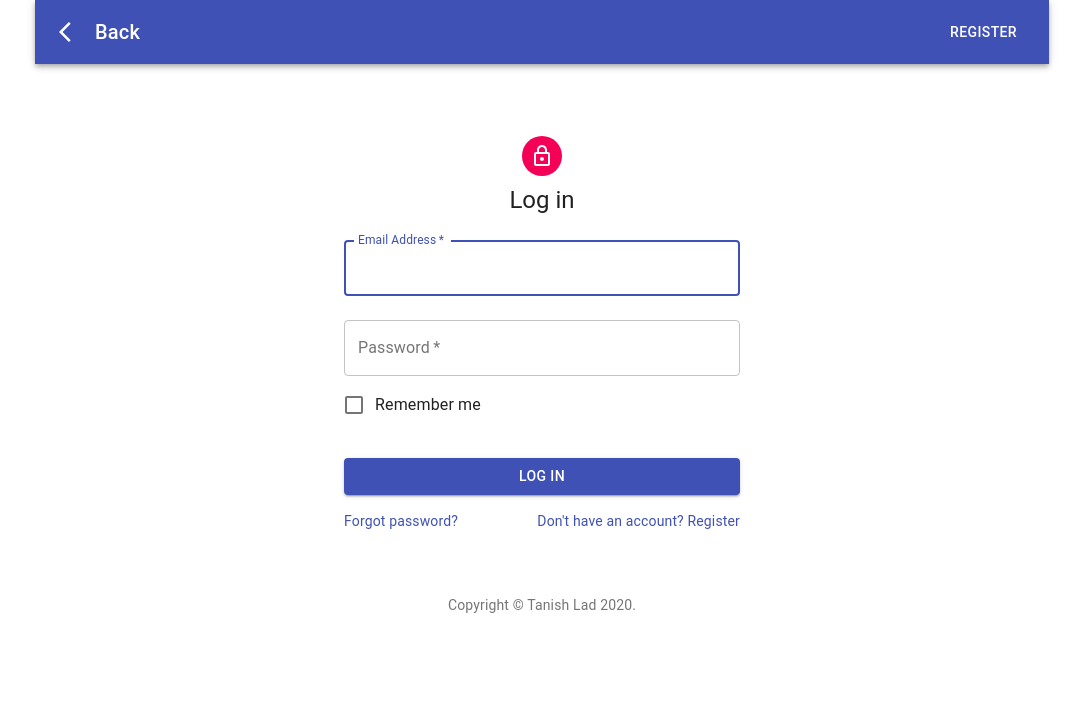
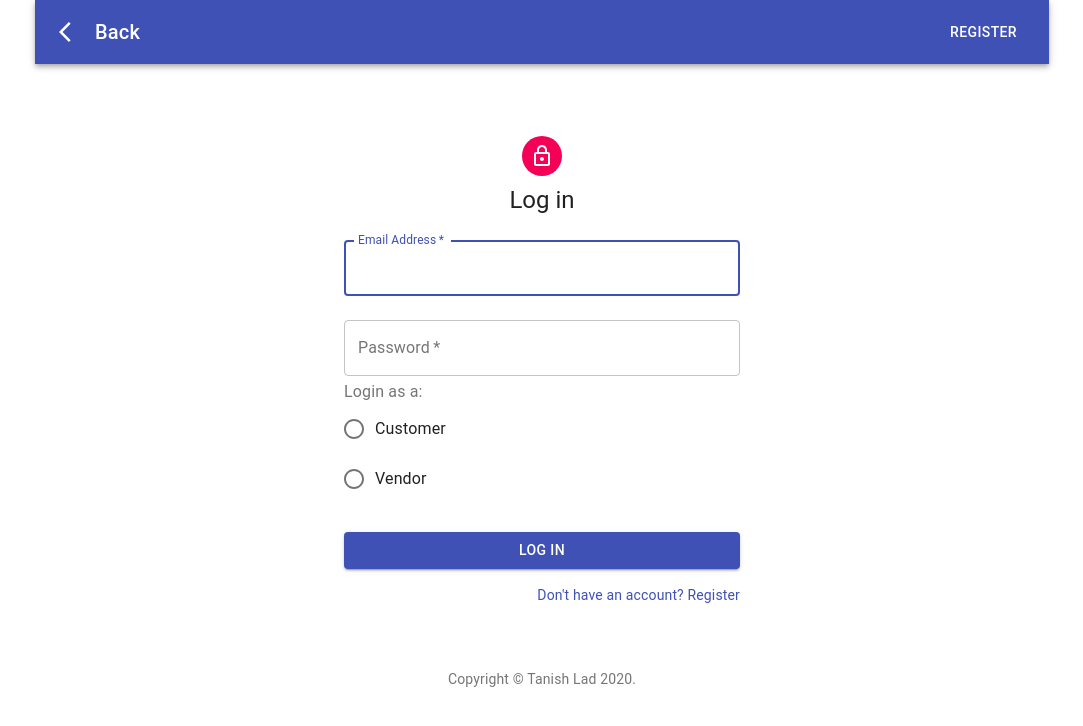
Before and after one commit to destinyson7/Bulk-Purchase-App, a React (Create React App) app in the folder frontend/: page /login in a window 1280 px wide. Shown: the top 726 px of the page, without its empty margins (98-1181 px from the left). Built offline with nearby package versions, Linux system fonts and the light colour scheme.

Commit message:
on change events handled

```diff
--- a/frontend/src/components/LogIn.js
+++ b/frontend/src/components/LogIn.js
@@ -16,6 +16,11 @@ import AppBar from '@material-ui/core/AppBar';
 import Toolbar from '@material-ui/core/Toolbar';
 import IconButton from '@material-ui/core/IconButton';
 import ArrowBackIos from '@material-ui/icons/ArrowBackIos';
+import Radio from '@material-ui/core/Radio';
+import RadioGroup from '@material-ui/core/RadioGroup';
+import FormHelperText from '@material-ui/core/FormHelperText';
+import FormControl from '@material-ui/core/FormControl';
+import FormLabel from '@material-ui/core/FormLabel'
 
 function Copyright() {
   return (
@@ -58,6 +63,26 @@ const styles = theme => ({
 
 class LogIn extends Component {
 
+    constructor(props) {
+        super(props);
+
+        this.state = {
+            email: '',
+            password: '',
+            type: '',
+        }
+
+        this.handleChange = this.handleChange.bind(this);
+    }
+
+    handleChange(event) {
+        // console.log(this.state)
+        const { name, value } = event.target;
+        this.setState({
+            [name]: value,
+        });
+    }
+
     render() {
         const { classes } = this.props;
 
@@ -72,7 +97,7 @@ class LogIn extends Component {
                           <Typography variant="h6" className={classes.title} style={{flex: 1}}>
                             Back
                           </Typography>
-                            <Button color="inherit" className='float-right'onClick={event =>  window.location.href='/Register'}>Register</Button>
+                          <Button color="inherit" className='float-right' onClick={event =>  window.location.href='/Register'}>Register</Button>
                         </Toolbar>
                     </AppBar>
                 </Container>
@@ -97,6 +122,8 @@ class LogIn extends Component {
                         name="email"
                         autoComplete="email"
                         autoFocus
+                        onChange={this.handleChange}
+                        value={this.state.email}
                       />
                       <TextField
                         variant="outlined"
@@ -108,11 +135,18 @@ class LogIn extends Component {
                         type="password"
                         id="password"
                         autoComplete="current-password"
+                        onChange={this.handleChange}
+                        value={this.state.password}
                       />
-                      <FormControlLabel
-                        control={<Checkbox value="remember" color="primary" />}
-                        label="Remember me"
-                      />
+                      <Grid item xs={12}>
+                          <FormControl component="fieldset" className={classes.formControl}>
+                         <FormLabel component="legend">Login as a:</FormLabel>
+                         <RadioGroup aria-label="gender" name="type" value={this.state.type} onChange={this.handleChange}>
+                           <FormControlLabel value="customer" control={<Radio />} label="Customer" />
+                           <FormControlLabel value="vendor" control={<Radio />} label="Vendor" />
+                         </RadioGroup>
+                       </FormControl>
+                      </Grid>
                       <Button
                         type="submit"
                         fullWidth
@@ -122,14 +156,9 @@ class LogIn extends Component {
                       >
                         Log In
                       </Button>
-                      <Grid container>
-                        <Grid item xs>
-                          <Link href="#" variant="body2">
-                            Forgot password?
-                          </Link>
-                        </Grid>
+                      <Grid container justify="flex-end">
                         <Grid item>
-                          <Link href="http://localhost:3000/register" variant="body2">
+                          <Link href="/Register" variant="body2">
                             {"Don't have an account? Register"}
                           </Link>
                         </Grid>
--- a/frontend/src/components/Register.js
+++ b/frontend/src/components/Register.js
@@ -16,6 +16,11 @@ import AppBar from '@material-ui/core/AppBar';
 import Toolbar from '@material-ui/core/Toolbar';
 import IconButton from '@material-ui/core/IconButton';
 import ArrowBackIos from '@material-ui/icons/ArrowBackIos';
+import Radio from '@material-ui/core/Radio';
+import RadioGroup from '@material-ui/core/RadioGroup';
+import FormHelperText from '@material-ui/core/FormHelperText';
+import FormControl from '@material-ui/core/FormControl';
+import FormLabel from '@material-ui/core/FormLabel'
 
 function Copyright() {
   return (
@@ -59,6 +64,29 @@ const styles = theme => ({
 
 class Register extends Component {
 
+    constructor(props) {
+        super(props);
+
+        this.state = {
+            email: '',
+            password: '',
+            firstName: '',
+            lastName: '',
+            type: '',
+        }
+
+        this.handleChange = this.handleChange.bind(this);
+    }
+
+    handleChange(event) {
+        // console.log(this.state)
+        const { name, value } = event.target;
+        this.setState({
+            [name]: value,
+        })
+        console.log(this.state)
+    }
+
   render() {
       const { classes } = this.props;
       return (
@@ -85,6 +113,7 @@ class Register extends Component {
                   </Avatar>
                   <Typography component="h1" variant="h5">
                     Register
+                    <br/>
                   </Typography>
                   <form className={classes.form} noValidate>
                     <Grid container spacing={2}>
@@ -98,6 +127,8 @@ class Register extends Component {
                           id="firstName"
                           label="First Name"
                           autoFocus
+                          onChange={this.handleChange}
+                          value={this.state.firstName}
                         />
                       </Grid>
                       <Grid item xs={12} sm={6}>
@@ -109,6 +140,8 @@ class Register extends Component {
                           label="Last Name"
                           name="lastName"
                           autoComplete="lname"
+                          onChange={this.handleChange}
+                          value={this.state.lastName}
                         />
                       </Grid>
                       <Grid item xs={12}>
@@ -120,6 +153,8 @@ class Register extends Component {
                           label="Email Address"
                           name="email"
                           autoComplete="email"
+                          onChange={this.handleChange}
+                          value={this.state.email}
                         />
                       </Grid>
                       <Grid item xs={12}>
@@ -132,7 +167,18 @@ class Register extends Component {
                           type="password"
                           id="password"
                           autoComplete="current-password"
+                          onChange={this.handleChange}
+                          value={this.state.password}
                         />
+                      </Grid>
+                      <Grid item xs={12}>
+                          <FormControl component="fieldset" className={classes.formControl}>
+                         <FormLabel component="legend">Register as a:</FormLabel>
+                         <RadioGroup aria-label="gender" name="type" value={this.state.type} onChange={this.handleChange}>
+                           <FormControlLabel value="customer" control={<Radio />} label="Customer" />
+                           <FormControlLabel value="vendor" control={<Radio />} label="Vendor" />
+                         </RadioGroup>
+                       </FormControl>
                       </Grid>
                     </Grid>
                     <Button
@@ -146,7 +192,7 @@ class Register extends Component {
                     </Button>
                     <Grid container justify="flex-end">
                       <Grid item>
-                        <Link href="http://localhost:3000/LogIn" variant="body2">
+                        <Link href="/LogIn" variant="body2">
                           Already have an account? Log in
                         </Link>
                       </Grid>
```
Also changed, not shown: 1 other file (tests, documents, lock files or other folders).
